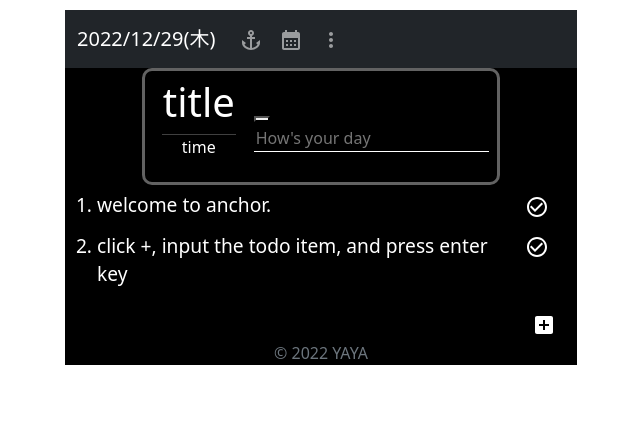
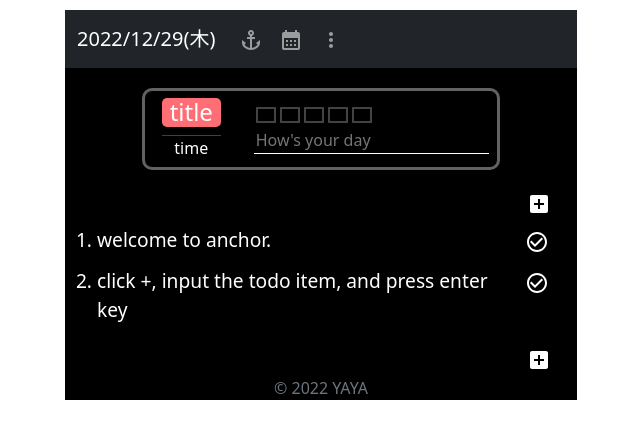
Before and after one commit to yaya3939/Anchor, a React (Create React App) app: page / in a window 1280 px wide. Shown: the top 438 px of the page, without its empty margins (319-959 px from the left). Built offline with nearby package versions, Linux system fonts and the light colour scheme.

Commit message:
static anchorTable look 100%

```diff
--- a/public/styles.css
+++ b/public/styles.css
@@ -53,7 +53,7 @@ li div {
   background: black;
   color: #fff;
   border: none;
-  margin: 0 10% 3px 90%;
+  margin: 0 11% 3px 89%;
 }
 
 /* anchor */
@@ -66,20 +66,30 @@ li div {
   border: 3px solid rgba(195, 195, 195, 0.5);
   border-radius: 10px;
   width: 70%;
-  margin: auto;
+  margin: 20px auto;
 }
 
 .anchorTitle {
   width: 30%;
   text-align: center;
-  padding: 5px 15px;
+  padding: 5px 30px 5px 15px;
 }
 
 .anchorTitle h1 {
+  font-size: 1.5rem;
+  background-color: #ff6d75;
+  border-radius: 5px;
 }
 
 .anchorTitle hr {
   margin: 0;
+}
+
+.anchorTitle p {
+  margin: 0 auto;
+}
+
+.anchorDetail {
 }
 
 .anchorInput {
--- a/src/components/AnchorTable.jsx
+++ b/src/components/AnchorTable.jsx
@@ -1,8 +1,16 @@
-import React from "react";
+import React, { useState } from "react";
 import InputArea from "./InputArea";
+import Progress from "./Progress";
+import { AddBox } from "@mui/icons-material";
 
 function AnchorTable() {
+  const [clicked, setClicked] = useState(false);
+  function addInput() {
+    setClicked(true);
+  }
+
   return (
+    <div>
       <table className="anchorTable">
         <tr>
           <td className="anchorTitle">
@@ -10,12 +18,16 @@ function AnchorTable() {
             <hr />
             <p>time</p>
           </td>
-        <td>
-          <button className="anchorProgress"></button>
+          <td className="anchorDetail">
+            <Progress />
             <InputArea className="anchorInput" placeholder="How's your day" />
           </td>
         </tr>
       </table>
+      <button id="addButton" onClick={addInput}>
+        <AddBox />
+      </button>
+    </div>
   );
 }
 
--- /dev/null
+++ b/src/components/Progress.jsx
@@ -0,0 +1,63 @@
+import * as React from "react";
+import { styled } from "@mui/material/styles";
+import Rating from "@mui/material/Rating";
+import Box from "@mui/material/Box";
+import RectangleIcon from "@mui/icons-material/Rectangle";
+import RectangleOutlinedIcon from "@mui/icons-material/RectangleOutlined";
+import { grey } from "@mui/material/colors";
+
+const StyledRating = styled(Rating)({
+  "& .MuiRating-iconFilled": {
+    color: "#ff6d75",
+  },
+  "& .MuiRating-iconHover": {
+    color: "#ff3d47",
+  },
+});
+
+const labels = {
+  1: "25%",
+  2: "50%",
+  3: "75%",
+  4: "100%!",
+  5: "120%!!!",
+};
+
+function getLabelText(value) {
+  return `${value} Star${value !== 1 ? "s" : ""}, ${labels[value]}`;
+}
+
+export default function Progress() {
+  const [value, setValue] = React.useState(0);
+  const [hover, setHover] = React.useState(-1);
+
+  return (
+    <Box
+      sx={{
+        width: 200,
+        display: "flex",
+        alignItems: "center",
+      }}
+    >
+      <StyledRating
+        name="hover-feedback"
+        value={value}
+        precision={1}
+        getLabelText={getLabelText}
+        onChange={(event, newValue) => {
+          setValue(newValue);
+        }}
+        onChangeActive={(event, newHover) => {
+          setHover(newHover);
+        }}
+        icon={<RectangleIcon fontSize="inherit" />}
+        emptyIcon={
+          <RectangleOutlinedIcon fontSize="inherit" sx={{ color: grey[800] }} />
+        }
+      />
+      {value !== null && (
+        <Box sx={{ ml: 2 }}>{labels[hover !== -1 ? hover : value]}</Box>
+      )}
+    </Box>
+  );
+}
```
Also changed, not shown: 1 other file (tests, documents, lock files or other folders). Lines whose indentation alone changed are shown as unchanged.
